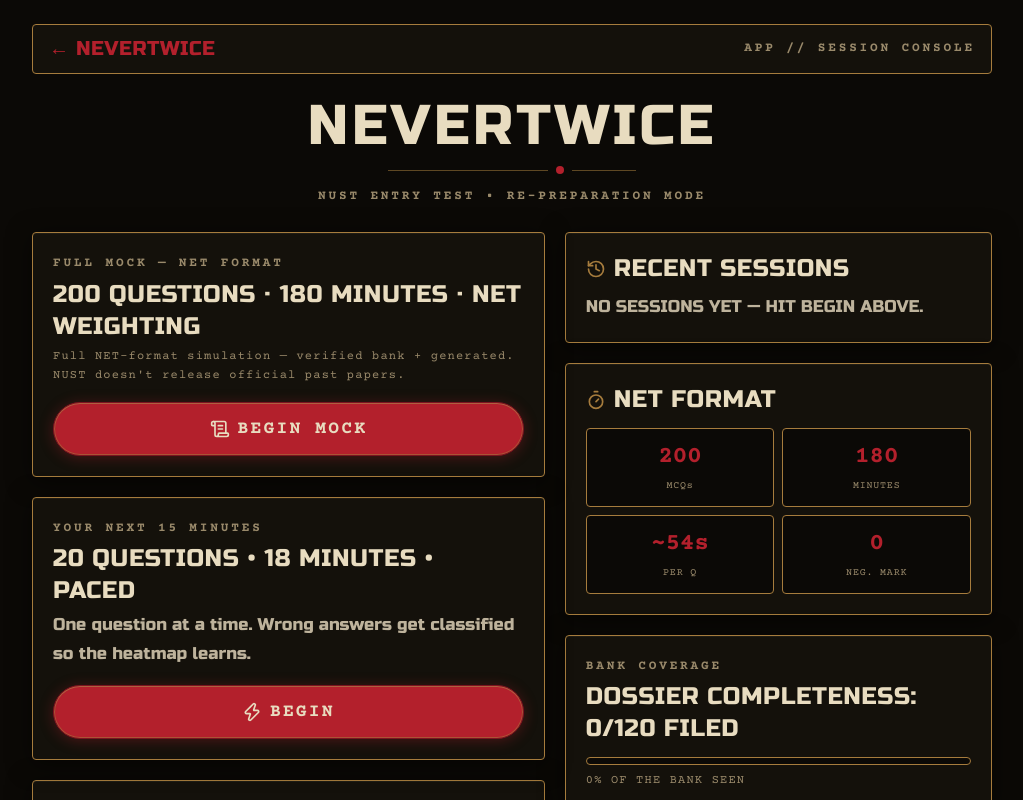
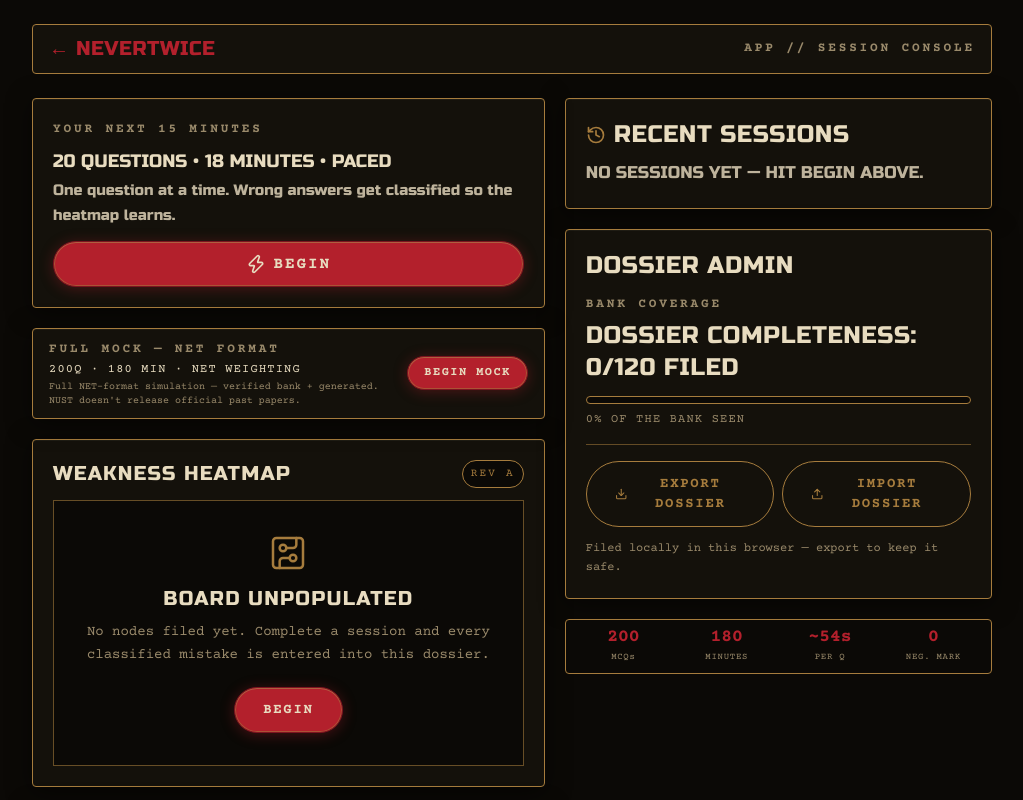
Before and after one commit to mateir0/nevertwice, a Next.js app: page /app in a window 1280 px wide. Shown: the top 800 px of the page, without its empty margins (128-1151 px from the left). Built offline with nearby package versions, Linux system fonts and the light colour scheme.

Commit message:
app layout: drill-first hierarchy - hero deleted, compact drill, mock strip, heatmap row fix, dossier admin, net strip

```diff
--- a/src/app/app/page.tsx
+++ b/src/app/app/page.tsx
@@ -3,13 +3,11 @@
 import { useEffect, useState } from "react";
 import Link from "next/link";
 import { useRouter } from "next/navigation";
-import { Crosshair, ScrollText, Timer, Zap } from "lucide-react";
-import { Wordmark } from "@/components/Wordmark";
+import { Crosshair, Zap } from "lucide-react";
 import { WeaknessHeatmap } from "@/components/WeaknessHeatmap";
 import { RecentSessions } from "@/components/RecentSessions";
 import { Trajectory } from "@/components/Trajectory";
-import { BankCoverage } from "@/components/BankCoverage";
-import { DossierCustody } from "@/components/DossierCustody";
+import { DossierAdmin } from "@/components/DossierAdmin";
 import { OfflineBadge } from "@/components/OfflineBadge";
 import { useSessions, useWeaknessNodes } from "@/hooks/useExam";
 import { planDrill, planToGenTargets, saveActiveDrill, type DrillPlan } from "@/engine/drill-planner";
@@ -82,8 +80,6 @@
     });
   }
 
-  const plannedTotal = plan ? plan.targets.reduce((n, t) => n + t.count, 0) : 0;
-
   return (
       <div className="mx-auto w-full max-w-5xl px-4 py-6 md:px-8">
       <header className="bronze-frame reveal mb-6 flex items-center justify-between gap-3 bg-panel px-4 py-2.5">
@@ -98,75 +94,68 @@
         </span>
       </header>
 
-      <div className="reveal mb-6">
-        <Wordmark align="center" size="clamp(2.5rem, 5vw, 3.5rem)" />
-        <p className="label mt-3 text-center">
-          NUST ENTRY TEST • RE-PREPARATION MODE
-        </p>
-      </div>
-
       <main className="grid gap-5 md:grid-cols-[1.2fr_1fr] md:items-start">
         <div className="space-y-5">
-          <section aria-label="Full mock" className="card reveal" style={{ animationDelay: "60ms" }}>
-            <p className="label">
-              FULL MOCK — NET FORMAT
-            </p>
-            <p className="font-display mt-1 text-2xl tracking-wide text-parchment">
-              200 QUESTIONS · 180 MINUTES · NET WEIGHTING
-            </p>
-            <p className="mt-1 font-type text-xs leading-relaxed tracking-widest text-faded">
-              Full NET-format simulation — verified bank + generated. NUST doesn&apos;t release official past papers.
-            </p>
-            <button
-              onClick={beginMock}
-              disabled={mockGenerating}
-              className="btn-primary mt-4 flex w-full items-center justify-center gap-2 text-center text-lg disabled:cursor-wait disabled:opacity-50"
-            >
-              <ScrollText className="h-5 w-5" aria-hidden="true" />
-              {mockGenerating ? "PRINTING YOUR PAPER…" : "BEGIN MOCK"}
-            </button>
-          </section>
-
           {plan ? (
-            <section aria-label="Next drill" className="card reveal" style={{ animationDelay: "90ms" }}>
+            <section aria-label="Next drill" className="card reveal" style={{ animationDelay: "60ms" }}>
               <p className="label">
                 YOUR NEXT DRILL
               </p>
-              <p className="font-display mt-1 text-2xl tracking-wide text-parchment">
-                {plannedTotal} QUESTIONS • TARGETED • PACED
-              </p>
-              <p className="mt-1 font-display text-[17px] text-parchment/80">
+              <p className="font-display mt-2 text-[17px] leading-snug text-parchment/90">
                 {plan.reason}
               </p>
-              <p className="mt-2 font-type text-xs tracking-widest text-faded">
+              <p className="mt-1 font-type text-[11px] tracking-widest text-faded">
                 {plan.targets.map((t) => t.subtopic.toUpperCase()).join(" · ")}
               </p>
               <button
                 onClick={beginDrill}
                 disabled={generating || !drillQuestions}
-                className="btn-primary mt-4 flex w-full items-center justify-center gap-2 text-center text-lg disabled:cursor-wait disabled:opacity-50"
+                className="btn-primary mt-3 flex w-full items-center justify-center gap-2 px-5 py-2.5 text-center text-base disabled:cursor-wait disabled:opacity-50"
               >
                 <Crosshair className="h-5 w-5" aria-hidden="true" />
                 {generating || !drillQuestions ? "GENERATING DRILL…" : "BEGIN DRILL"}
               </button>
             </section>
           ) : (
-            <section aria-label="Next step" className="card reveal" style={{ animationDelay: "90ms" }}>
+            <section aria-label="Next step" className="card reveal" style={{ animationDelay: "60ms" }}>
               <p className="label">
                 YOUR NEXT 15 MINUTES
               </p>
-              <p className="font-display mt-1 text-2xl tracking-wide text-parchment">
+              <p className="font-display mt-2 text-lg leading-snug text-parchment">
                 20 QUESTIONS • 18 MINUTES • PACED
               </p>
-              <p className="mt-1 font-display text-[17px] text-parchment/80">
+              <p className="mt-1 font-display text-[15px] text-parchment/80">
                 One question at a time. Wrong answers get classified so the heatmap learns.
               </p>
-              <Link href="/session" className="btn-primary mt-4 flex items-center justify-center gap-2 text-center text-lg">
+              <Link href="/session" className="btn-primary mt-3 flex items-center justify-center gap-2 px-5 py-2.5 text-center text-base">
                 <Zap className="h-5 w-5" aria-hidden="true" />
                 BEGIN
               </Link>
             </section>
           )}
+
+          <section aria-label="Full mock" className="card reveal px-4 py-2.5" style={{ animationDelay: "90ms" }}>
+            <div className="flex items-center gap-3">
+              <div className="min-w-0 flex-1">
+                <p className="label">
+                  FULL MOCK — NET FORMAT
+                </p>
+                <p className="mt-0.5 font-type text-xs tracking-widest text-parchment">
+                  200Q · 180 MIN · NET WEIGHTING
+                </p>
+                <p className="mt-0.5 font-type text-[10px] leading-snug text-faded">
+                  Full NET-format simulation — verified bank + generated. NUST doesn&apos;t release official past papers.
+                </p>
+              </div>
+              <button
+                onClick={beginMock}
+                disabled={mockGenerating}
+                className="btn-primary shrink-0 px-4 py-2 text-xs disabled:cursor-wait disabled:opacity-50"
+              >
+                {mockGenerating ? "PRINTING YOUR PAPER…" : "BEGIN MOCK"}
+              </button>
+            </div>
+          </section>
 
           <WeaknessHeatmap
             nodes={nodes}
@@ -179,27 +168,20 @@
 
         <div className="space-y-5">
           <RecentSessions sessions={sessions} />
-          <section aria-label="NET format reminder" className="card">
-            <h2 className="font-display flex items-center gap-2 text-2xl tracking-wide text-parchment">
-              <Timer className="h-5 w-5 text-bronze" aria-hidden="true" />
-              NET FORMAT
-            </h2>
-            <div className="mt-3 grid grid-cols-2 gap-2">
+          <DossierAdmin />
+          <section aria-label="NET format reference" className="bronze-frame flex items-stretch justify-between gap-1 bg-night px-2 py-2">
             {[
               { v: "200", l: "MCQs" },
               { v: "180", l: "MINUTES" },
               { v: "~54s", l: "PER Q" },
               { v: "0", l: "NEG. MARK" },
             ].map((s) => (
-                <div key={s.l} className="bronze-frame bg-night p-3 text-center">
-                  <p className="font-type text-2xl font-bold text-blood">{s.v}</p>
-                  <p className="mt-1 font-type text-[10px] tracking-[0.08em] text-faded">{s.l}</p>
+              <div key={s.l} className="flex-1 text-center">
+                <p className="font-type text-lg font-bold leading-none text-blood">{s.v}</p>
+                <p className="mt-1 font-type text-[9px] tracking-[0.08em] text-faded">{s.l}</p>
               </div>
             ))}
-            </div>
           </section>
-          <BankCoverage />
-          <DossierCustody />
         </div>
       </main>
 
--- a/src/components/BankCoverage.tsx
+++ b/src/components/BankCoverage.tsx
@@ -11,8 +11,12 @@
  * DOSSIER COMPLETENESS — distinct bank questions ever dealt (timesSeen > 0)
  * over the full bank. Refreshes on mount, on storage events, and when the
  * tab regains focus (e.g. returning from a session).
+ *
+ * CoverageMeterBody is the bare meter (no card frame) so DOSSIER ADMIN can
+ * compose meter + custody in ONE card. BankCoverage keeps the standalone
+ * framed section.
  */
-export function BankCoverage() {
+export function CoverageMeterBody() {
   const [covered, setCovered] = useState(0);
 
   useEffect(() => {
@@ -29,7 +33,7 @@
   const pct = BANK_SIZE > 0 ? Math.round((covered / BANK_SIZE) * 100) : 0;
 
   return (
-    <section aria-label="Dossier completeness" className="card">
+    <>
       <p className="label">BANK COVERAGE</p>
       <p className="font-display mt-1 text-2xl tracking-wide text-parchment">
         DOSSIER COMPLETENESS: {covered}/{BANK_SIZE} FILED
@@ -45,6 +49,14 @@
         <div className="h-full bg-olive transition-all duration-300" style={{ width: `${pct}%` }} />
       </div>
       <p className="mt-2 font-type text-xs tracking-widest text-faded">{pct}% OF THE BANK SEEN</p>
+    </>
+  );
+}
+
+export function BankCoverage() {
+  return (
+    <section aria-label="Dossier completeness" className="card">
+      <CoverageMeterBody />
     </section>
   );
 }
--- /dev/null
+++ b/src/components/DossierAdmin.tsx
@@ -0,0 +1,24 @@
+"use client";
+
+import { CoverageMeterBody } from "@/components/BankCoverage";
+import { CustodyBody } from "@/components/DossierCustody";
+
+/**
+ * DOSSIER ADMIN — one card for the two back-office blocks: the
+ * completeness meter on top, export/import custody below. Same behaviors
+ * as the former two cards, half the chrome.
+ */
+export function DossierAdmin() {
+  return (
+    <section aria-label="Dossier admin" className="card">
+      <h2 className="font-display text-2xl tracking-wide text-parchment">DOSSIER ADMIN</h2>
+      <div className="mt-3">
+        <CoverageMeterBody />
+      </div>
+      <div className="dossier-line my-4" aria-hidden="true" />
+      <div>
+        <CustodyBody />
+      </div>
+    </section>
+  );
+}
--- a/src/components/DossierCustody.tsx
+++ b/src/components/DossierCustody.tsx
@@ -19,8 +19,12 @@
  * DOSSIER CUSTODY — local export/import for the three persistent keys
  * (weakness + sessions + last-detail). The transient active-drill key is
  * never exported. No backend: a JSON download out, a file picker back in.
+ *
+ * CustodyBody is the bare control block (no card frame) so DOSSIER ADMIN
+ * can compose meter + custody in ONE card. DossierCustody keeps the
+ * standalone framed section.
  */
-export function DossierCustody() {
+export function CustodyBody() {
   const [status, setStatus] = useState<{ kind: "ok" | "err"; text: string } | null>(null);
   const fileRef = useRef<HTMLInputElement | null>(null);
 
@@ -74,12 +78,8 @@
   }
 
   return (
-    <section aria-label="Dossier custody" className="card">
-      <h2 className="font-display text-2xl tracking-wide text-parchment">DOSSIER CUSTODY</h2>
-      <p className="mt-1 font-type text-xs tracking-widest text-faded">
-        YOUR RECORD • KEEP IT SAFE
-      </p>
-      <div className="mt-4 grid grid-cols-2 gap-2">
+    <>
+      <div className="grid grid-cols-2 gap-2">
         <button onClick={onExport} className="btn-secondary flex items-center justify-center gap-2 text-sm">
           <Download className="h-4 w-4" aria-hidden="true" />
           EXPORT DOSSIER
@@ -108,6 +108,20 @@
       <p className="mt-3 font-type text-xs leading-relaxed text-faded">
         Filed locally in this browser — export to keep it safe.
       </p>
+    </>
+  );
+}
+
+export function DossierCustody() {
+  return (
+    <section aria-label="Dossier custody" className="card">
+      <h2 className="font-display text-2xl tracking-wide text-parchment">DOSSIER CUSTODY</h2>
+      <p className="mt-1 font-type text-xs tracking-widest text-faded">
+        YOUR RECORD • KEEP IT SAFE
+      </p>
+      <div className="mt-4">
+        <CustodyBody />
+      </div>
     </section>
   );
 }
--- a/src/components/WeaknessHeatmap.tsx
+++ b/src/components/WeaknessHeatmap.tsx
@@ -120,15 +120,15 @@
       <div className="space-y-5 border border-bronze/60 bg-night p-3 sm:p-4" role="list" aria-label="Threat board">
         {ordered.map((g) => (
           <div key={g.topic}>
-            <div className="mb-2 flex items-center gap-2">
+            <div className="mb-2 flex flex-nowrap items-center gap-2">
               <span
                 aria-hidden="true"
                 className="inline-block h-3 w-3 shrink-0 rounded-full border-2"
                 style={{ borderColor: "#A67C3D", backgroundColor: g.heat > 0 ? "#B3202C" : "#6B7F4E" }}
               />
-              <span className="font-type text-sm font-bold uppercase tracking-[0.18em] text-parchment">{g.topic}</span>
+              <span className="min-w-0 truncate font-type text-[13px] font-bold uppercase tracking-[0.14em] text-parchment">{g.topic}</span>
               <span aria-hidden="true" className="dossier-line min-w-4 flex-1" />
-              <span className="font-type text-[11px] uppercase tracking-[0.14em] text-faded">
+              <span className="shrink-0 whitespace-nowrap font-type text-[11px] uppercase tracking-[0.14em] text-faded">
                 {g.heat} FAULT{g.heat === 1 ? "" : "S"}
               </span>
             </div>
```
Also changed, not shown: 1 other file (tests, documents, lock files or other folders). Lines whose indentation alone changed are shown as unchanged.
